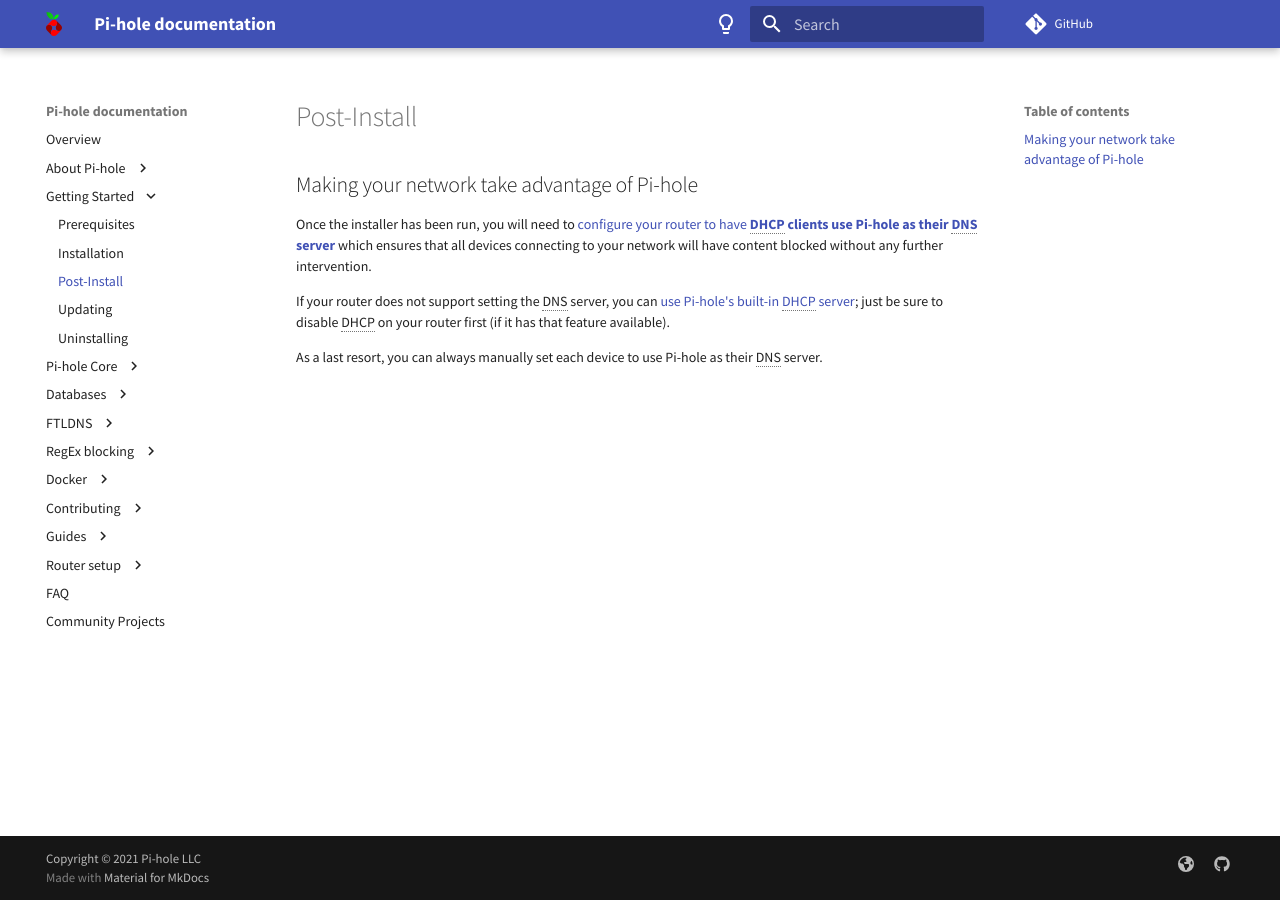
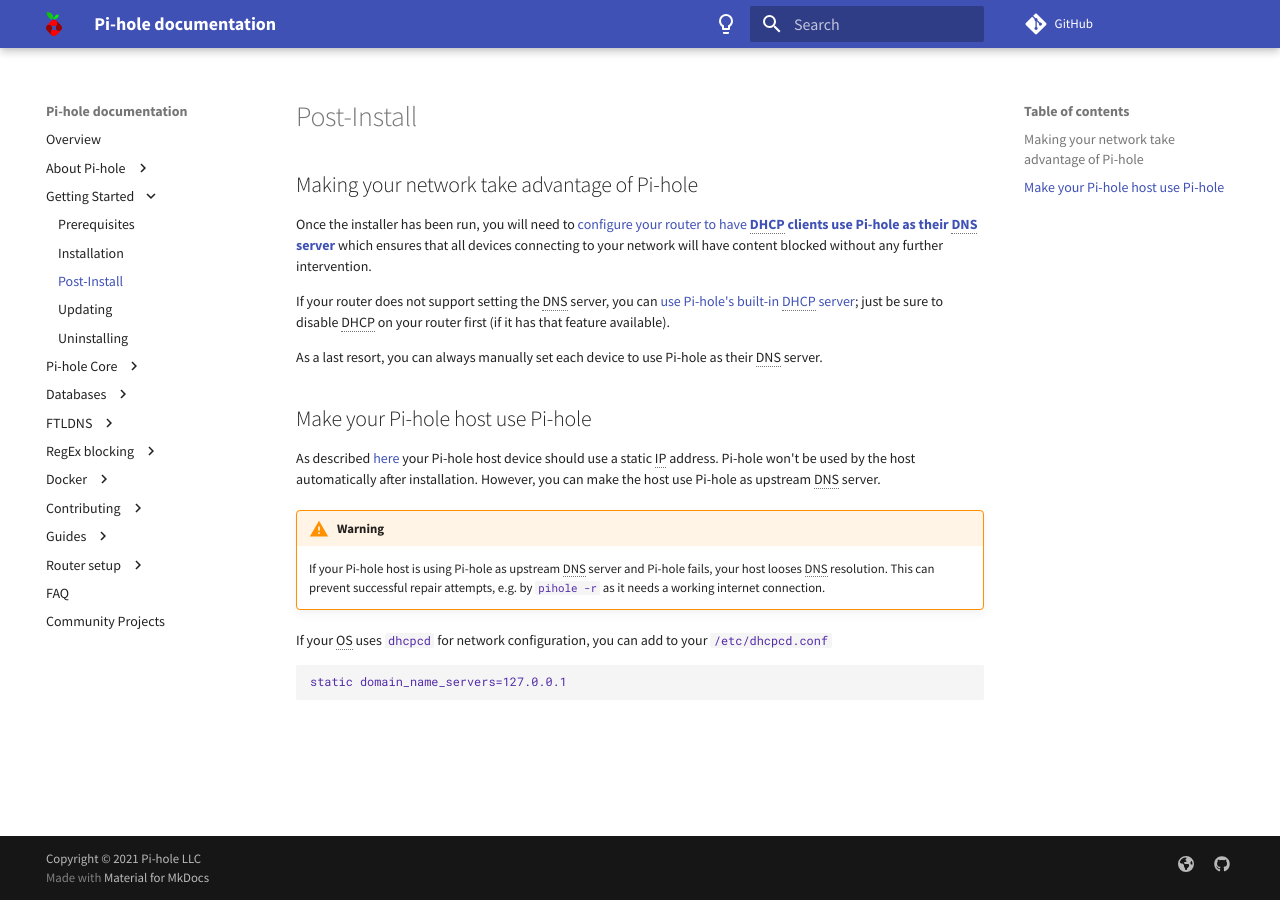
Before and after one commit to pi-hole/docs, an MkDocs documentation site: the page built from docs/main/post-install.md, in a window 1280 px wide. Built offline with MkDocs 1.6.1 and Material for MkDocs 9.7.7, drawn with Linux system fonts in a browser that asks for light colours; comment, search, counter and statistics services are not loaded.

Commit message:
Add note to post-install about how to use Pi-hole by host device
Signed-off-by: Christian König <ckoenig@posteo.de>

````diff
--- a/docs/main/post-install.md
+++ b/docs/main/post-install.md
@@ -6,4 +6,17 @@
 
 As a last resort, you can always manually set each device to use Pi-hole as their DNS server.
 
+## Make your Pi-hole host use Pi-hole
+
+As described [here](https://docs.pi-hole.net/main/prerequisites/#ip-addressing) your Pi-hole host device should use a static IP address. Pi-hole won't be used by the host automatically after installation. However, you can make the host use Pi-hole as upstream DNS server.
+
+!!! warning
+    If your Pi-hole host is using Pi-hole as upstream DNS server and Pi-hole fails, your host looses DNS resolution. This can prevent successful repair attempts, e.g. by `pihole -r` as it needs a working internet connection.
+
+  If your OS uses `dhcpcd` for network configuration, you can add to your `/etc/dhcpcd.conf`
+
+```code
+static domain_name_servers=127.0.0.1
+```
+
 {!abbreviations.md!}
````
